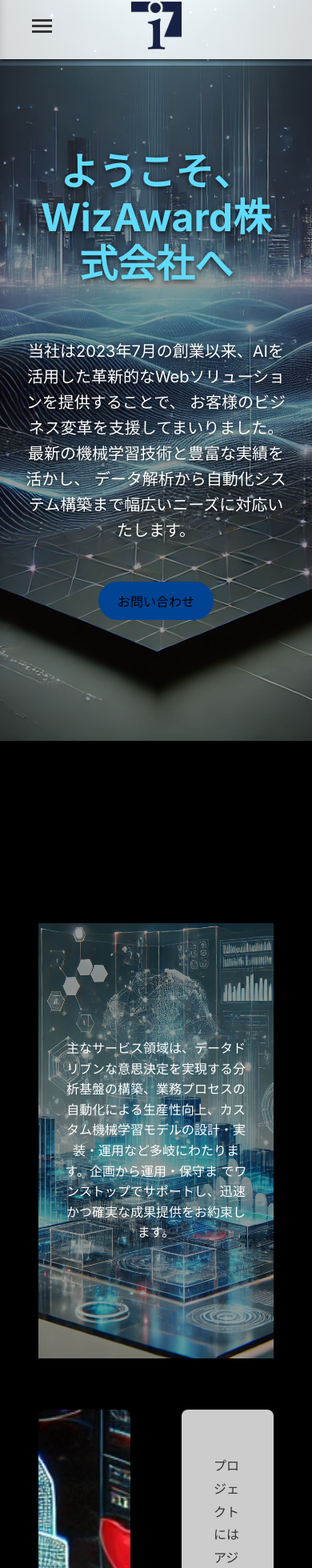
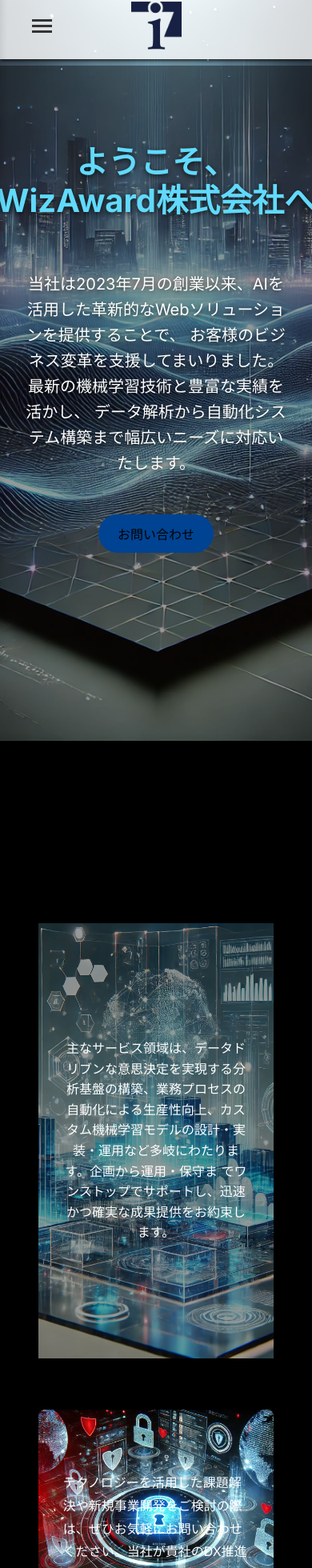
Before and after one commit to Taichi93258/wizaward-homepage, a Next.js app: page / in a window 390 px wide. Shown: the part 10-1970 px from the top of the page at 80% size. Built offline with nearby package versions, Linux system fonts and the light colour scheme.

Commit message:
モバイルでの表示を微修正

```diff
--- a/pages/index.tsx
+++ b/pages/index.tsx
@@ -28,7 +28,9 @@
               animate={{ x: 0, opacity: 1 }}
               transition={{ duration: 0.8, delay: 0.3 }}
             >
-              ようこそ、WizAward株式会社へ
+              ようこそ、
+              <br className={styles.mobileBreak} />
+              WizAward株式会社へ
             </motion.h1>
             <motion.p
               initial={{ x: -50, opacity: 0 }}
@@ -75,7 +77,7 @@
             <div className={styles.sectionImage}>
               <Image
                 src="/images/service2.webp"
-                alt="アジャイルプロジェクトのイメージ"
+                alt="DX推進サポート"
                 width={600}
                 height={400}
                 priority
@@ -83,11 +85,11 @@
             </div>
             <div className={styles.sectionText}>
               <p>
-                プロジェクトにはアジャイル手法を採用し、顧客との密なコミュニケーションを通じて要件の変化に柔軟に対応。納品後には高品質な成果物に対して高い評価と揺るぎない信頼をいただき、多くのお客様から継
-    続的にご依頼をいただいております。
+                テクノロジーを活用した課題解決や新規事業開発をご検討の際は、ぜひお気軽にお問い合わせください。当社が貴社のDX推進を全力でサポートいたします。
               </p>
             </div>
           </motion.section>
+
 
           <motion.section
             className={styles.contentSection}
@@ -96,21 +98,22 @@
             viewport={{ once: true }}
             transition={{ duration: 0.6 }}
           >
-            <div className={styles.sectionText}>
-              <p>
-                テクノロジーを活用した課題解決や新規事業開発をご検討の際は、ぜひお気軽にお問い合わせください。当社が貴社のDX推進を全力でサポートいたします。
-              </p>
-            </div>
             <div className={styles.sectionImage}>
               <Image
                 src="/images/service3.webp"
-                alt="テクノロジー活用のイメージ"
+                alt="アジャイル開発"
                 width={600}
                 height={400}
                 priority
               />
             </div>
+            <div className={styles.sectionText}>
+              <p>
+                プロジェクトにはアジャイル手法を採用し、顧客との密なコミュニケーションを通じて要件の変化に柔軟に対応。納品後には高品質な成果物に対して高い評価と揺るぎない信頼をいただき、多くのお客様から継続的にご依頼をいただいております。
+              </p>
+            </div>
           </motion.section>
+
           <motion.h2
             initial={{ opacity: 0, y: 20 }}
             whileInView={{ opacity: 1, y: 0 }}
--- a/styles/Home.module.css
+++ b/styles/Home.module.css
@@ -168,3 +168,65 @@
   font-size: 1rem;
   color: var(--color-text);
 }
+
+/* Mobile-specific adjustments */
+.mobileBreak {
+  display: none;
+}
+
+/* Show on desktop only */
+.hideOnMobile {
+  display: block;
+}
+
+/* Show on mobile only */
+.hideOnDesktop {
+  display: none;
+}
+
+@media (max-width: 640px) {
+  .hero h1 {
+    word-break: keep-all;
+    font-size: 2.5rem;
+  }
+
+  .mobileBreak {
+    display: block;
+  }
+
+  .hideOnMobile {
+    display: none;
+  }
+
+  .hideOnDesktop {
+    display: block;
+  }
+
+  .contentSection:not(.overlaySection) {
+    position: relative;
+    display: block;
+    margin: 0 0 4rem;
+  }
+
+  .contentSection:not(.overlaySection) .sectionImage img {
+    width: 100%;
+    height: auto;
+  }
+
+  .contentSection:not(.overlaySection) .sectionText {
+    position: absolute;
+    top: 50%;
+    left: 50%;
+    transform: translate(-50%, -50%);
+    width: 90%;
+    padding: 1rem;
+    z-index: 1;
+    background-color: transparent;
+    color: #ffffff;
+  }
+
+  .contentSection:not(.overlaySection) .sectionText p {
+    margin: 0;
+  }
+
+}
```
